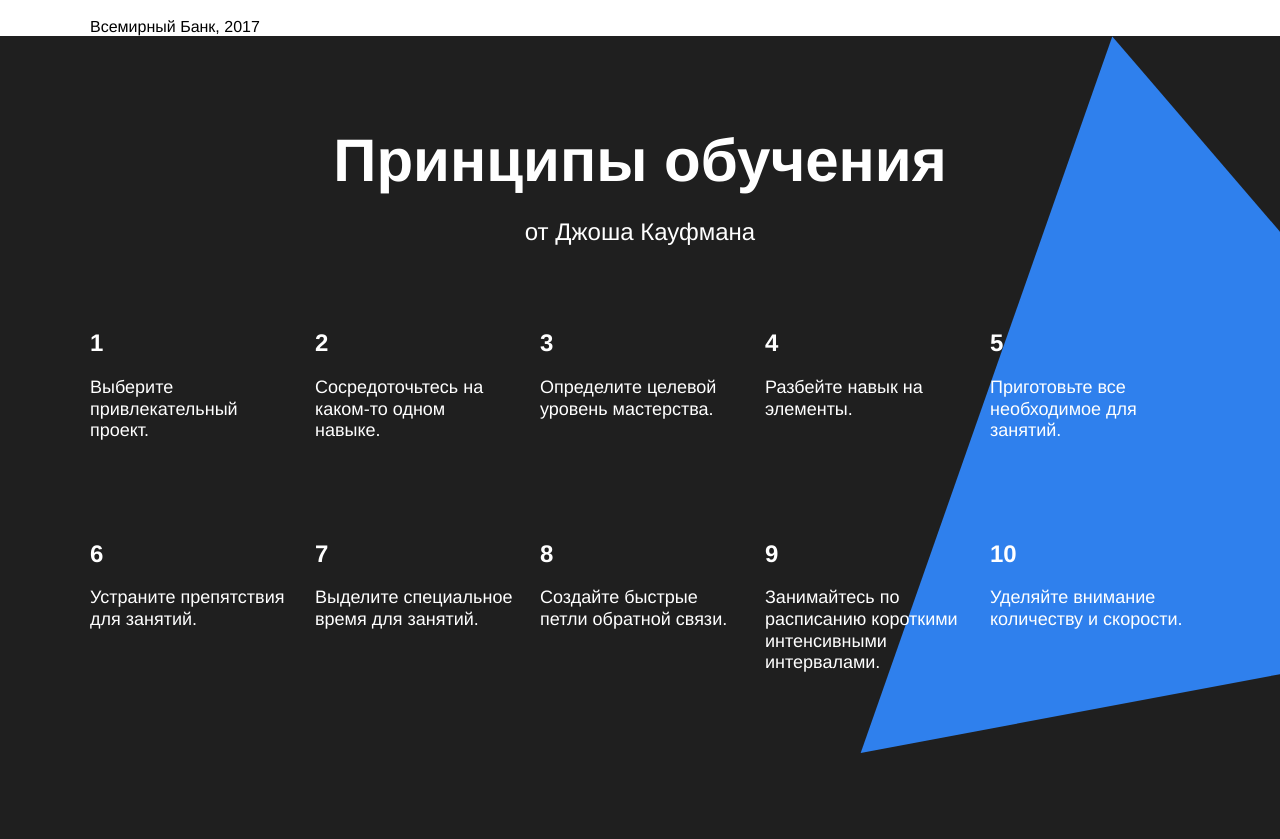
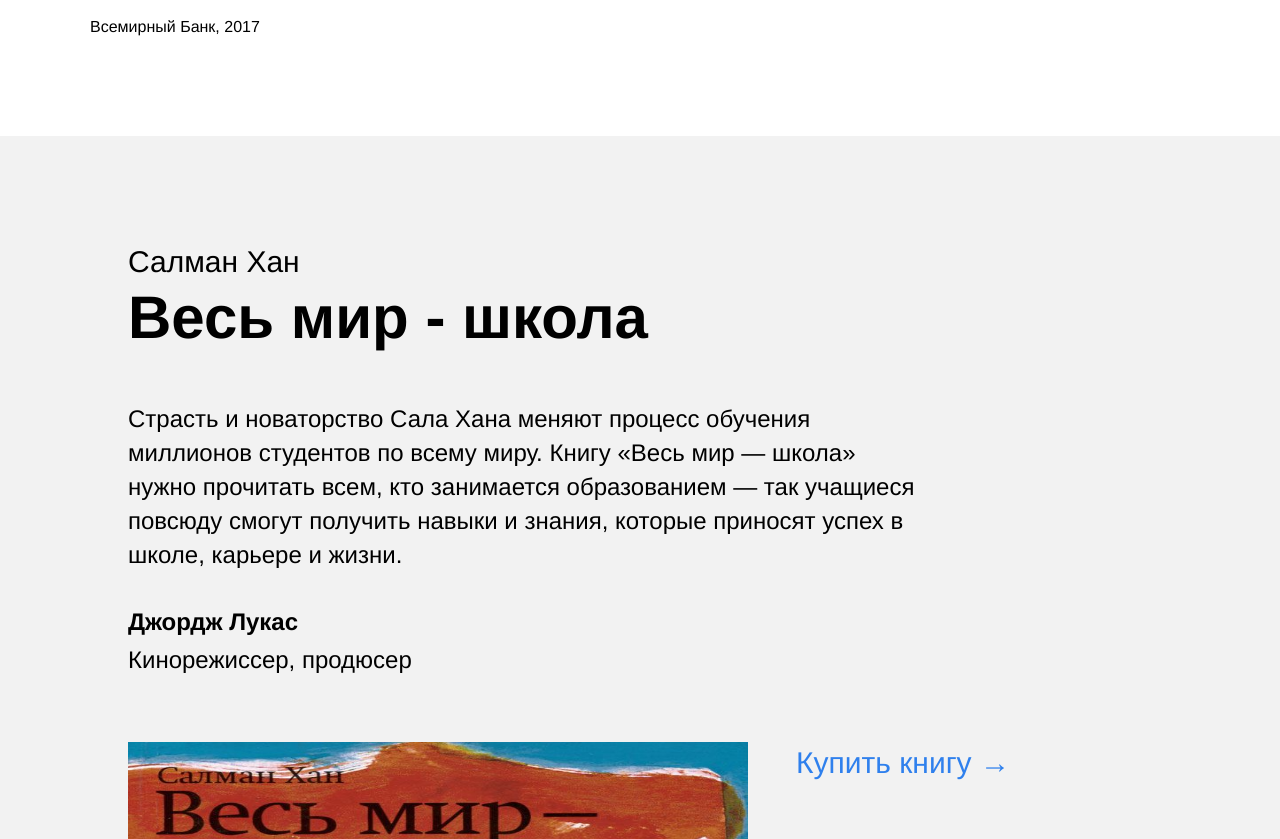
Before and after one commit to kxxdree/2YP, a plain HTML site: page index.html in a window 1280 px wide. Shown: the part 5008-5847 px from the top of the page. Drawn offline with Linux system fonts and the light colour scheme.

Commit message:
section added

```diff
--- a/index.html
+++ b/index.html
@@ -124,6 +124,19 @@
           </div>
         </div>
     </section>
+    <section class="khan">
+      <div class="khan__container">
+        <p class="khan__author">Салман Хан</p>
+        <h2 class="khan__title">Весь мир - школа</h2>
+        <p class="khan__quote">Страсть и новаторство Сала Хана меняют процесс обучения миллионов студентов по всему миру. Книгу «Весь мир — школа» нужно прочитать всем, кто занимается образованием — так учащиеся повсюду смогут получить навыки и знания, которые приносят успех в школе, карьере и жизни.</p>
+        <h2 class="khan__quote-author">Джордж Лукас</h2>
+        <p class="khan__quote-authore-subline">Кинорежиссер, продюсер</p>
+        <div class="khan__book-container">
+          <img class="khan__book-pic" src="./images/khan-book.jpg" alt="Весь мир - школа">
+          <h2 class="khan__buy-link">Купить книгу &#8594;</h2>
+        </div>
+      </div>
+    </section>
     <section class="kaufman">
       <div class="kaufman__triangle">
         <img src="./images/kaufman-triangle.svg" alt="Triangle">
--- a/styles/style.css
+++ b/styles/style.css
@@ -283,6 +283,73 @@
   z-index: 0;
 }
 
+.khan {
+  background-color: #f2f2f2;
+}
+
+.khan__container {
+  width: 80%;
+  margin: auto;
+  padding-top: 105px;
+  margin-top: 100px;
+}
+
+.khan__author {
+  line-height: 42px;
+  font-size: 30px;
+  font-weight: normal;
+  margin: auto;
+}
+
+.khan__title {
+  line-height: 1.15;
+  font-size: 60px;
+  font-weight: 600;
+  margin: auto;
+}
+
+.khan__quote {
+  width: 790px;
+  margin: 50px 0 auto;
+  line-height: 34px;
+  font-size: 24px;
+  font-weight: normal;
+}
+
+.khan__quote-author {
+  margin: 36px 0 auto;
+  line-height: 1.15;
+  font-size: 24px;
+  font-weight: 600;
+}
+
+.khan__quote-authore-subline {
+  margin: 10px 0 auto;
+  line-height: 1.15;
+  font-size: 24px;
+  font-weight: normal;
+}
+
+.khan__book-container {
+  display: flex;
+  flex-direction: row;
+}
+
+.khan__book-pic {
+  width: 620px;
+  height: 608px;
+  margin-top: 68px;
+  margin-right: 48px;
+}
+
+.khan__buy-link {
+  margin: 68px 0 auto;
+  line-height: 42px;
+  font-size: 30px;
+  font-weight: normal;
+  color: #2f80ed;
+}
+
 .kaufman {
   background-color: #1f1f1f;
   color: white;
@@ -296,6 +363,7 @@
   z-index: 1;
   width: 877px;
   height: 877px;
+  animation: rotation 20s linear infinite;
 }
 
 .section-title_theme_dark {
@@ -305,6 +373,8 @@
   line-height: 1.15;
   font-size: 60px;
   font-weight: 600;
+  z-index: 2;
+  position: relative;
 }
 
 .section-subtitle_theme_dark {
@@ -314,6 +384,8 @@
   line-height: 34px;
   font-size: 24px;
   font-weight: normal;
+  position: relative;
+  z-index: 2;
 }
 
 .table_theme_dark {
```
